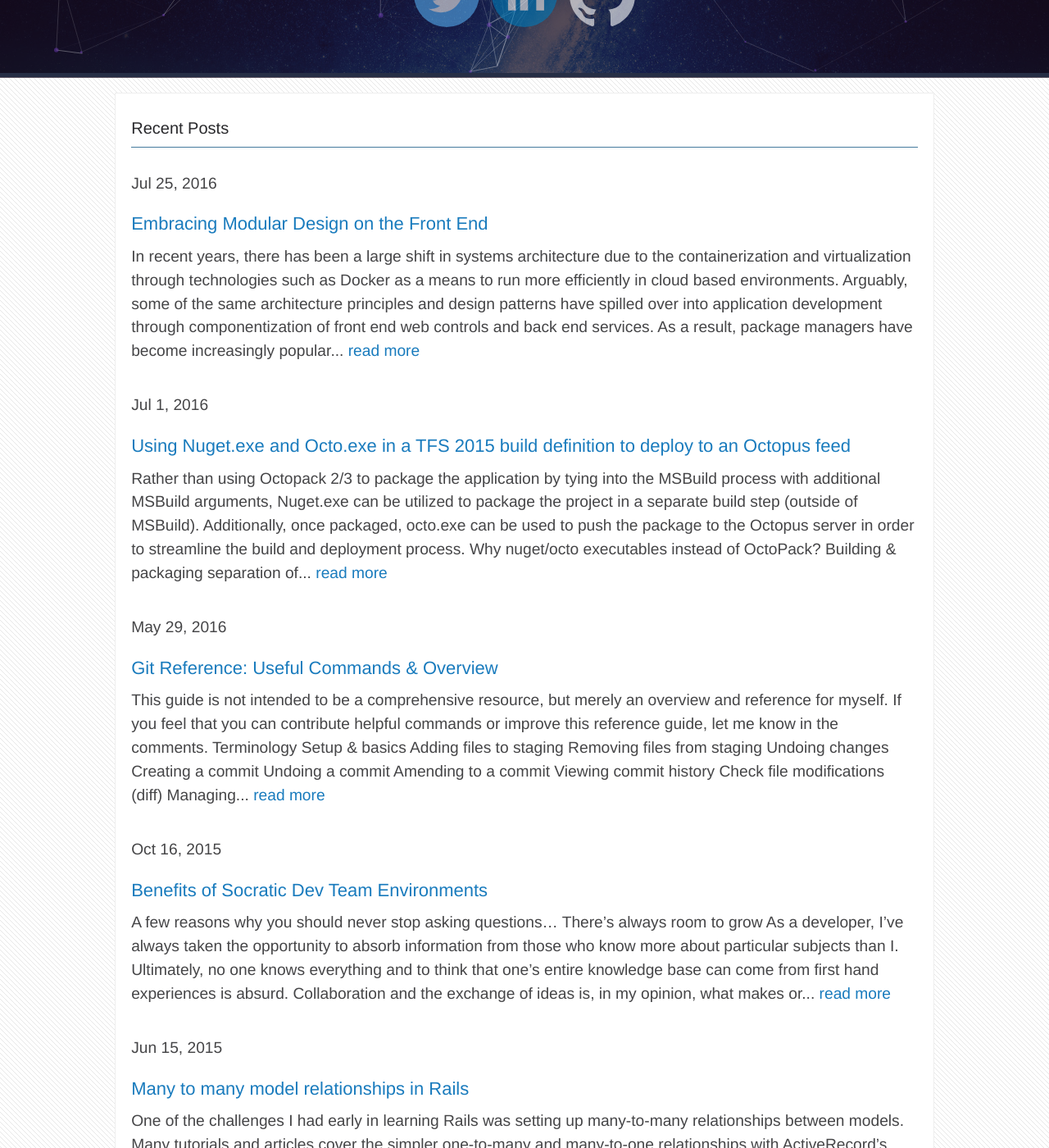
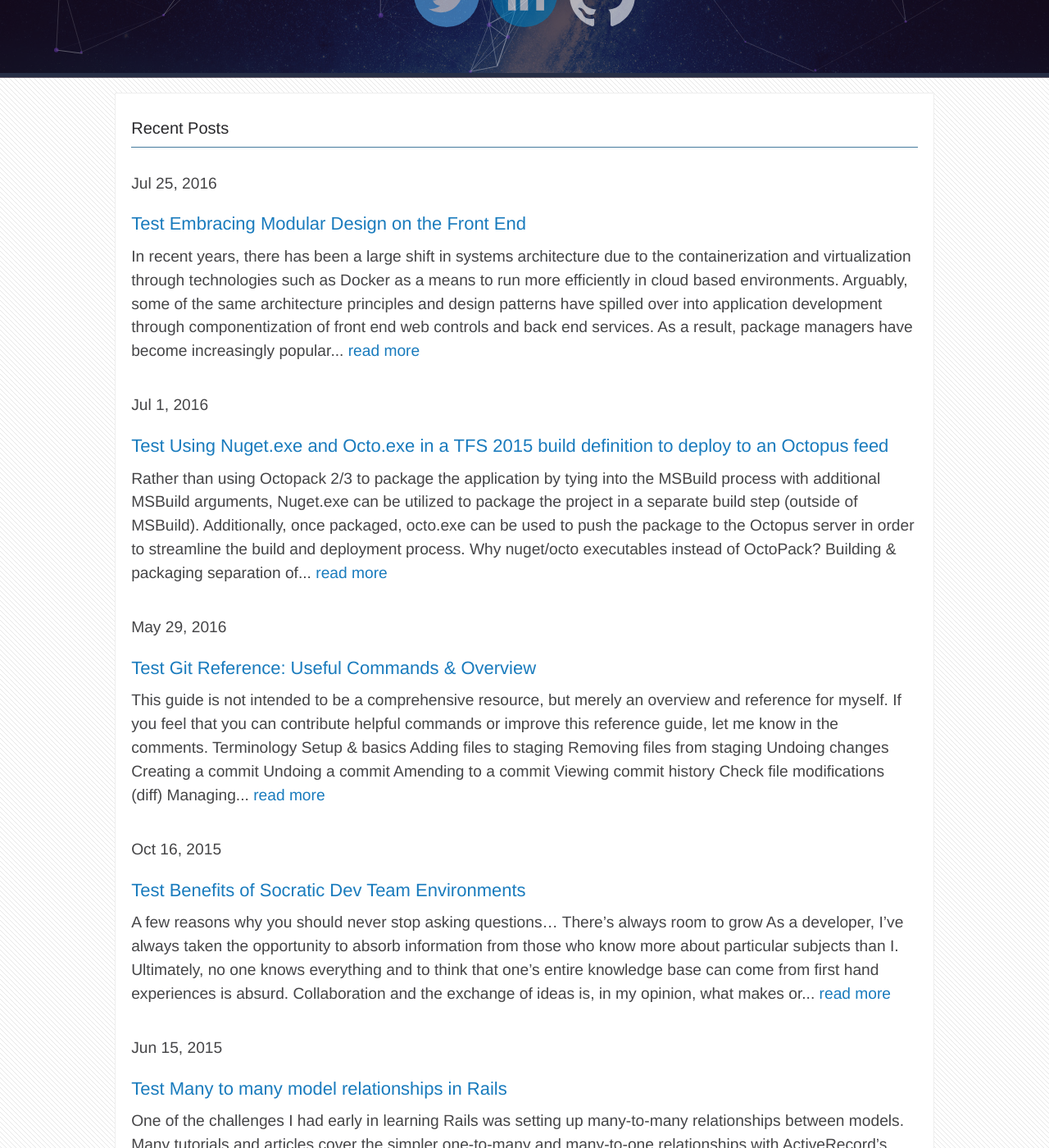
Before and after one commit to BrandonClapp/brandonclapp.github.io, a Jekyll site: the page built from index.html, in a window 1280 px wide and 1400 px high, scrolled down 366 px. Shown: the whole window at 82% size. Built offline with Jekyll 4.4.1, drawn with Linux system fonts in a browser that asks for light colours; some web fonts are replaced.

Commit message:
Update index.html

```diff
--- a/index.html
+++ b/index.html
@@ -10,7 +10,7 @@
       <li class="post">
           <div class="post-meta">{{ post.date | date: "%b %-d, %Y" }}</div>
           <h2 class="post-title">
-                <a class="post-link" href="{{ post.url | prepend: site.baseurl }}">{{ post.title }}</a>
+                <a class="post-link" href="{{ post.url | prepend: site.baseurl }}">Test {{ post.title }}</a>
             </h2>
           <div class="post-exerpt">
               <p>{{ post.content | strip_html | truncatewords: 70 }} <span><a  href="{{ post.url | prepend: site.baseurl }}">read more</a></span></p>
```
